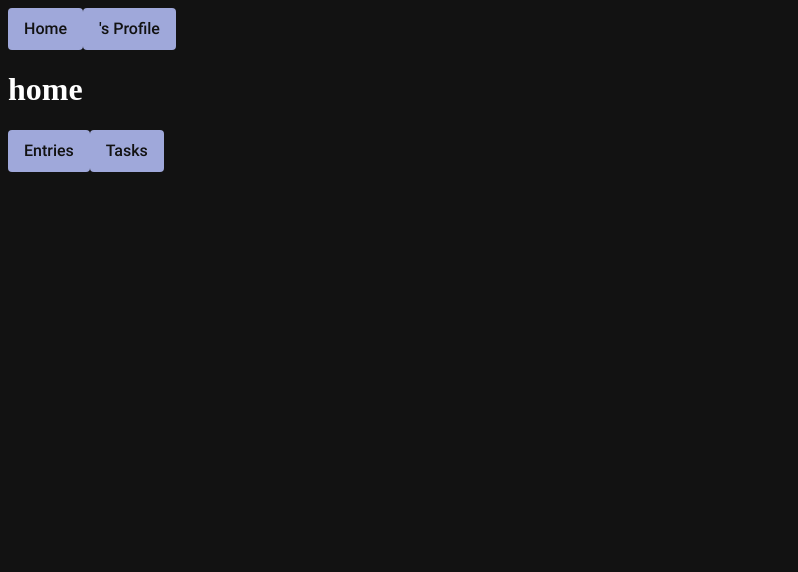
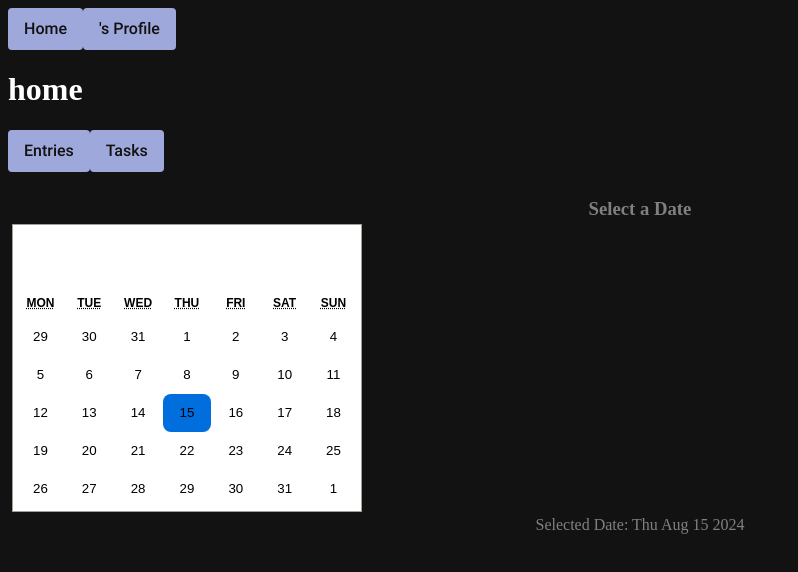
Before and after one commit to wballard7/sdi26-Capstone_Project, a React (Create React App) app in the folder unit-tracker-client/: page /Home in a window 1280 px wide. Shown: the top 572 px of the page, without its empty margins (0-798 px from the left). Built offline with nearby package versions, Linux system fonts and the light colour scheme; no server answers.

Commit message:
added random calender if we want to use it

```diff
--- a/unit-tracker-client/src/App.jsx
+++ b/unit-tracker-client/src/App.jsx
@@ -30,6 +30,7 @@ function App() {
               </Layout>
             }
           />
+          <Route path="/Calendar" />
           <Route
             path="/UserProfile"
             element={
--- a/unit-tracker-client/src/components/layout/Home.jsx
+++ b/unit-tracker-client/src/components/layout/Home.jsx
@@ -3,6 +3,7 @@ import { Link } from 'react-router-dom';
 import React, { useState, useEffect } from 'react';
 import { getFetch } from '../../utils/Fetches';
 import { Card } from 'primereact/card';
+import { MyCalendar } from '../../utils/Calendar';
 
 const apiURL = 'http://localhost:8080';
 
@@ -55,6 +56,7 @@ export const Home = () => {
       <Link to="/DynamicEntries">
         <Button label="Tasks" />
       </Link>
+      <MyCalendar />
     </>
   );
 };
--- /dev/null
+++ b/unit-tracker-client/src/utils/Calendar.jsx
@@ -0,0 +1,83 @@
+import React, { useState } from 'react';
+import Calendar from 'react-calendar';
+import 'react-calendar/dist/Calendar.css'; // Import the calendar styles
+import { Box, Heading, Text } from '@chakra-ui/react';
+
+const MyCalendar = () => {
+  const [date, setDate] = useState(new Date());
+
+  const handleDateChange = (selectedDate) => {
+    setDate(selectedDate);
+  };
+
+  return (
+    <Box
+      maxW="sm"
+      mx="auto"
+      mt={4}
+      p={4}
+      borderWidth={1}
+      borderRadius="lg"
+      boxShadow="lg"
+      bg="gray.800"
+      color="grey"
+    >
+      <Heading as="h3" size="lg" textAlign="center" mb={4} color="teal.400">
+        Select a Date
+      </Heading>
+      <Box
+        as={Calendar}
+        onChange={handleDateChange}
+        value={date}
+        borderRadius="md"
+        boxShadow="md"
+        p={3}
+        className="react-calendar"
+        sx={{
+          bg: 'gray.900',
+          color: 'black',
+          '& .react-calendar__navigation button': {
+            color: 'teal.300',
+            bg: 'gray.800',
+            _hover: {
+              bg: 'gray.700',
+            },
+            _active: {
+              bg: 'teal.600',
+            },
+          },
+          '& .react-calendar__tile': {
+            borderRadius: '8px',
+            bg: 'gray.700',
+            color: 'black',
+            _hover: {
+              bg: 'teal.500',
+            },
+            _active: {
+              bg: 'teal.600',
+            },
+          },
+          '& .react-calendar__tile--active': {
+            bg: 'teal.600',
+            color: 'black',
+          },
+          '& .react-calendar__tile--now': {
+            bg: 'teal.500',
+            color: 'black',
+          },
+          '& .react-calendar__month-view__weekdays': {
+            color: 'teal.300',
+          },
+          '& .react-calendar__tile--now:hover': {
+            bg: 'teal.400',
+          },
+        }}
+      />
+      <Text mt={4} textAlign="center" color="teal.300">
+        Selected Date: {date.toDateString()}
+      </Text>
+    </Box>
+  );
+};
+
+export { MyCalendar };
```
Also changed, not shown: unit-tracker-client/src/utils/Calander.jsx (deleted, +0 -47 lines).
